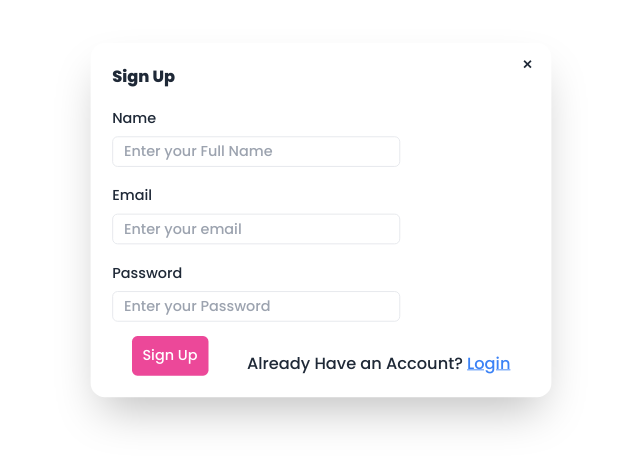
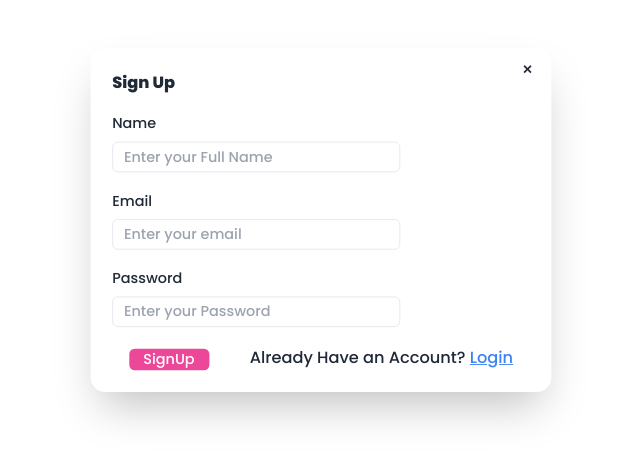
Before and after one commit to AryanBhoi0005/TheComicRealm, a React (Vite) app in the folder Frontend/: page /SignUp in a window 1280 px wide. Shown: the part 180-646 px from the top of the page, without its empty margins (319-959 px from the left). Built offline with nearby package versions, Linux system fonts and the light colour scheme.

Commit message:
Final Complete

```diff
--- a/Frontend/src/Components/SignUp.jsx
+++ b/Frontend/src/Components/SignUp.jsx
@@ -92,9 +92,9 @@ function SignUp() {
               {errors.password && <span className='text-sm text-red-500'>This field is required</span>}
             </div>
             {/* Sign Up Button */}
-            <div className='flex justify-around mt-4'>
-              <button className='bg-pink-500 text-white rounded-md px-3 py-1 hover:bg-pink-600 duration-200'>Sign Up</button>
-              <p className='mt-4 text-lg'>Already Have an Account? {" "}
+            <div className='flex justify-around mt-4 space-x-2'>
+              <button className='bg-pink-500 text-white rounded-md px-4 mt-2 hover:bg-pink-600 duration-200'>SignUp</button>
+              <p className='mt-1 text-lg'>Already Have an Account? {" "}
                 <Link to="/">
                   <button className='underline text-blue-500 cursor-pointer' onClick={() => document.getElementById("my_modal_3").showModal()}>Login</button>
                 </Link>
```
